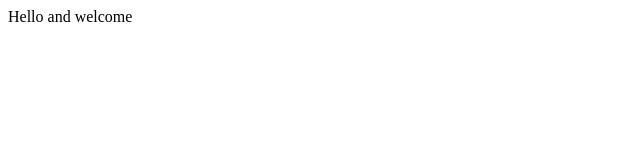
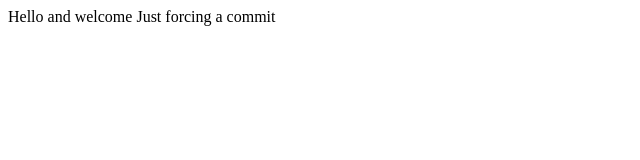
Before and after one commit to claymeisByuI/wdd230, a plain HTML site: page index.html in a window 1280 px wide. Shown: the whole page, without its empty margins (0-640 px from the left). Drawn offline with Linux system fonts and the light colour scheme.

Commit message:
manual update

```diff
--- a/index.html
+++ b/index.html
@@ -8,5 +8,6 @@
 </head>
 <body>
     Hello and welcome
+    Just forcing a commit
 </body>
 </html>
```
